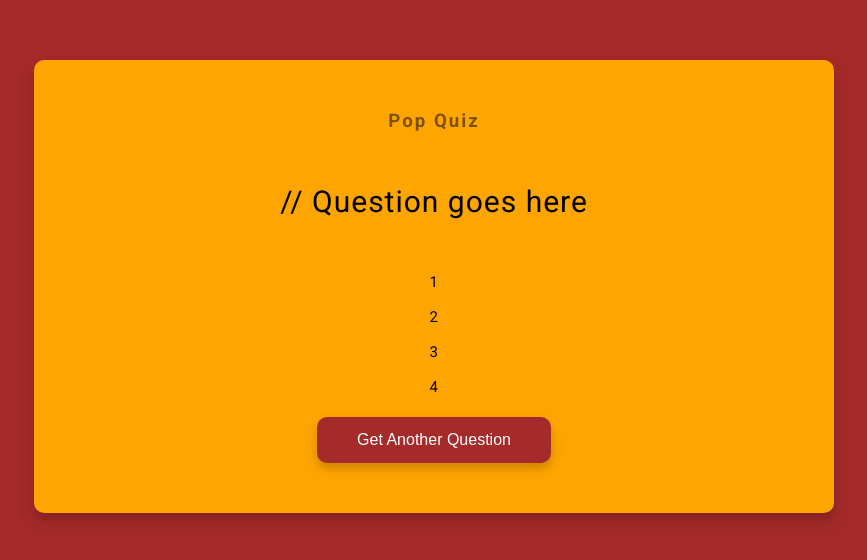
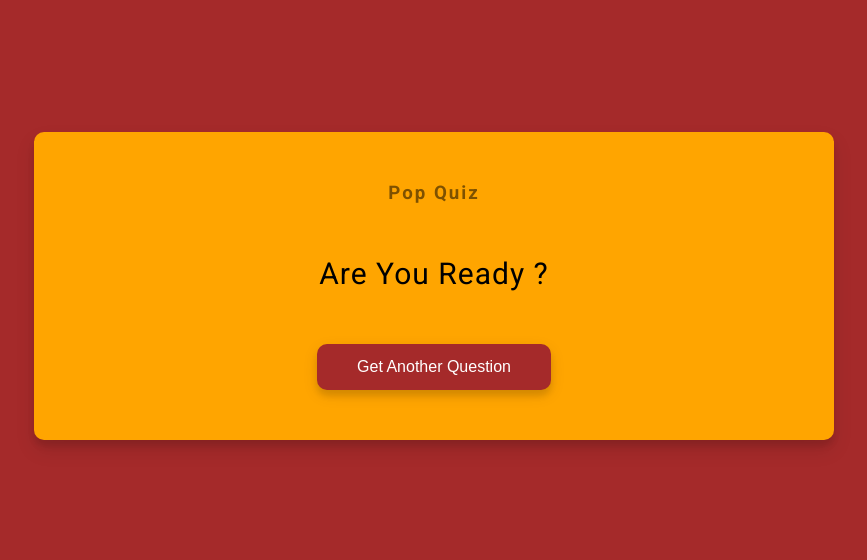
Before and after one commit to ozymeric/movie-pop-quiz-api-, a plain HTML site: page index.html in a window 1280 px wide. Shown: the part 114-674 px from the top of the page, without its empty margins (206-1073 px from the left). Drawn offline with Linux system fonts and the light colour scheme.

Commit message:
Update index.html

```diff
--- a/index.html
+++ b/index.html
@@ -4,17 +4,17 @@
     <meta charset="UTF-8" />
     <meta name="viewport" content="width=device-width, initial-scale=1.0" />
     <link rel="stylesheet" href="style.css" />
-    <title>Movie Pop-Quiz</title>
+    <title>Movie Pop Quiz</title>
     <script src="script.js" defer></script>
   </head>
   <body>
     <div class="container">
       <h3>Pop Quiz</h3>
-    <div id="joke" class="joke">// Question goes here</div>
-    <div id="answers"><p id="p1">1</p>
-    <p id="p2">2</p>
-    <p id="p3">3</p>
-    <p id="p4">4</p></div>
+    <div id="joke" class="joke">Are You Ready ?</div>
+    <div id="answers"><p id="p1"></p>
+    <p id="p2"></p>
+    <p id="p3"></p>
+    <p id="p4"></p></div>
       <button id="jokeBtn" class="btn">Get Another Question</button>
     </div>
   </body>
```
